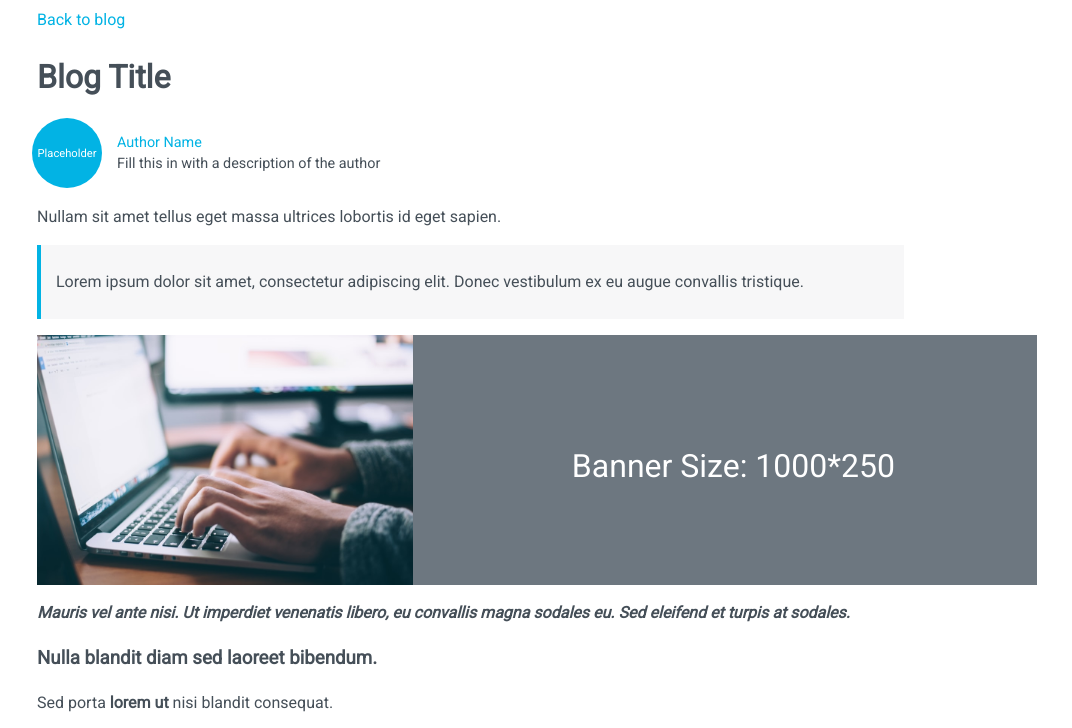
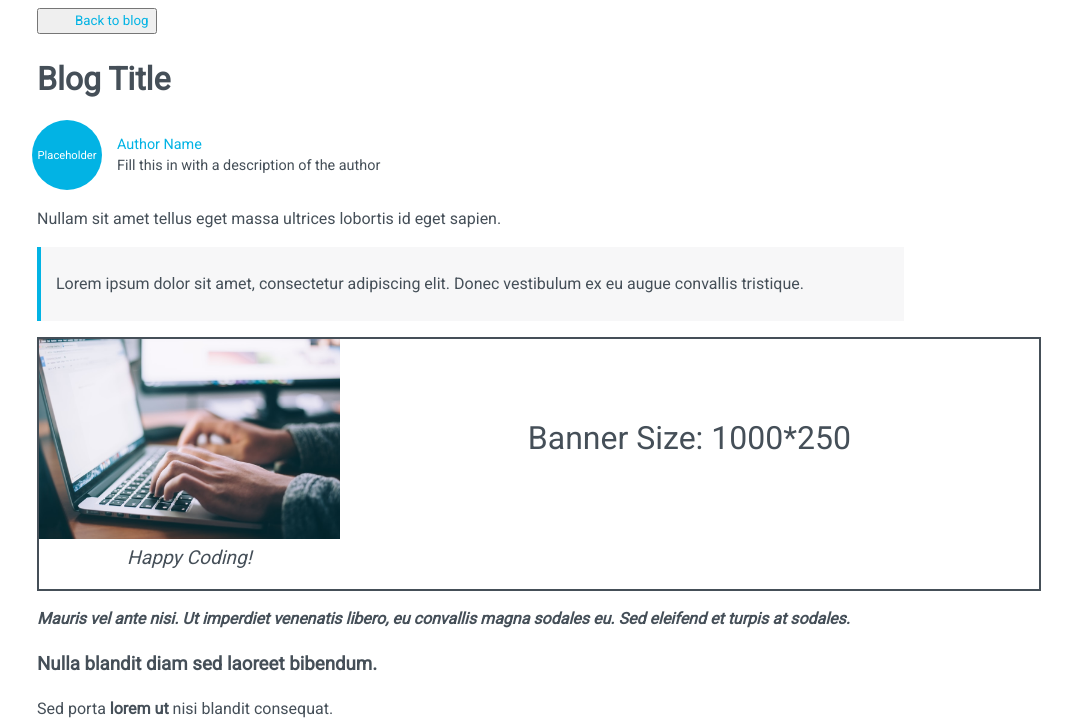
Before and after one commit to hokkichan/udacity-front-end-nanodegree, a plain HTML site: page personal-blog/blog.html in a window 1280 px wide. Shown: the top 728 px of the page, without its empty margins (53-1125 px from the left). Drawn offline with Linux system fonts and the light colour scheme.

Commit message:
Update banner with css grid
Type: style

```diff
--- a/personal-blog/blog.html
+++ b/personal-blog/blog.html
@@ -1,7 +1,7 @@
 <!DOCTYPE html>
 <html>
 <head>
-  <a id="back-to-blog" href="site.html">Back to blog</a>
+  <button><a id="back-to-blog" href="site.html">Back to blog</a></button>
   <meta charset="UTF-8">
   <link rel="stylesheet" type="text/css" href="css\blog.css">
   <link href="https://fonts.googleapis.com/css2?family=Roboto&display=swap" rel="stylesheet">
@@ -22,6 +22,7 @@
   <blockquote>Lorem ipsum dolor sit amet, consectetur adipiscing elit. Donec vestibulum ex eu augue convallis tristique.</blockquote>
   <div class="banner">
     <img id="banner-img" src="images/blog.jpg" alt="Sample Image">
+    <p id="img-text">Happy Coding!</p>
   	<p id="banner-text">Banner Size: 1000*250</p>
   </div>
   <p class="italic">Mauris vel ante nisi. Ut imperdiet venenatis libero, eu convallis magna sodales eu. Sed eleifend et turpis at sodales.</p>
--- a/personal-blog/css/blog.css
+++ b/personal-blog/css/blog.css
@@ -55,28 +55,45 @@
 .banner {
   width: 1000px;
   height: 250px;
-  background-color: #6D7780;
   text-align: center;
   font-size: 2em;
   display: grid;
-  grid-gap: 0px;
+  grid-template-columns: 0.25fr 0.25fr 0.25fr 0.25fr;
+  grid-template-rows: auto;
+  grid-template-areas: "grid-image grid-banner grid-banner grid-banner grid-banner"
+                       "grid-image grid-banner grid-banner grid-banner grid-banner"
+                       "grid-image grid-banner grid-banner grid-banner grid-banner"
+                       "grid-image grid-banner grid-banner grid-banner grid-banner"
+                       "grid-image grid-banner grid-banner grid-banner grid-banner"
+                       "grid-caption grid-banner grid-banner grid-banner grid-banner";
+  grid-column-gap: 0px;
+  grid-row-gap: 0px;
+  border: 2px solid #454F58;
 }
 
 #banner-text {
   padding-top: 75px;
-  margin-bottom: 0;
-  color: white;
-  grid-column-start: 2;
-  grid-column-end: 4;
+  margin: 0;
+  color: #454F58;
   text-align: center;
-  margin-left: -125px;
+  grid-area: grid-banner;
 }
 
 #banner-img {
   margin-left: 0px;
-  height: 250px;
-  grid-column-start: 1;
-  grid-column-end: 2;
+  height: 200px;
+  grid-area: grid-image;
+}
+
+#img-text {
+  padding: 0px;
+  background-color: white;
+  color: #454F58;
+  margin-left: 0px;
+  font-size: 0.6em;
+  grid-area: grid-caption;
+  margin-top: 5px;
+  font-style: italic;
 }
 
 .italic {
```
